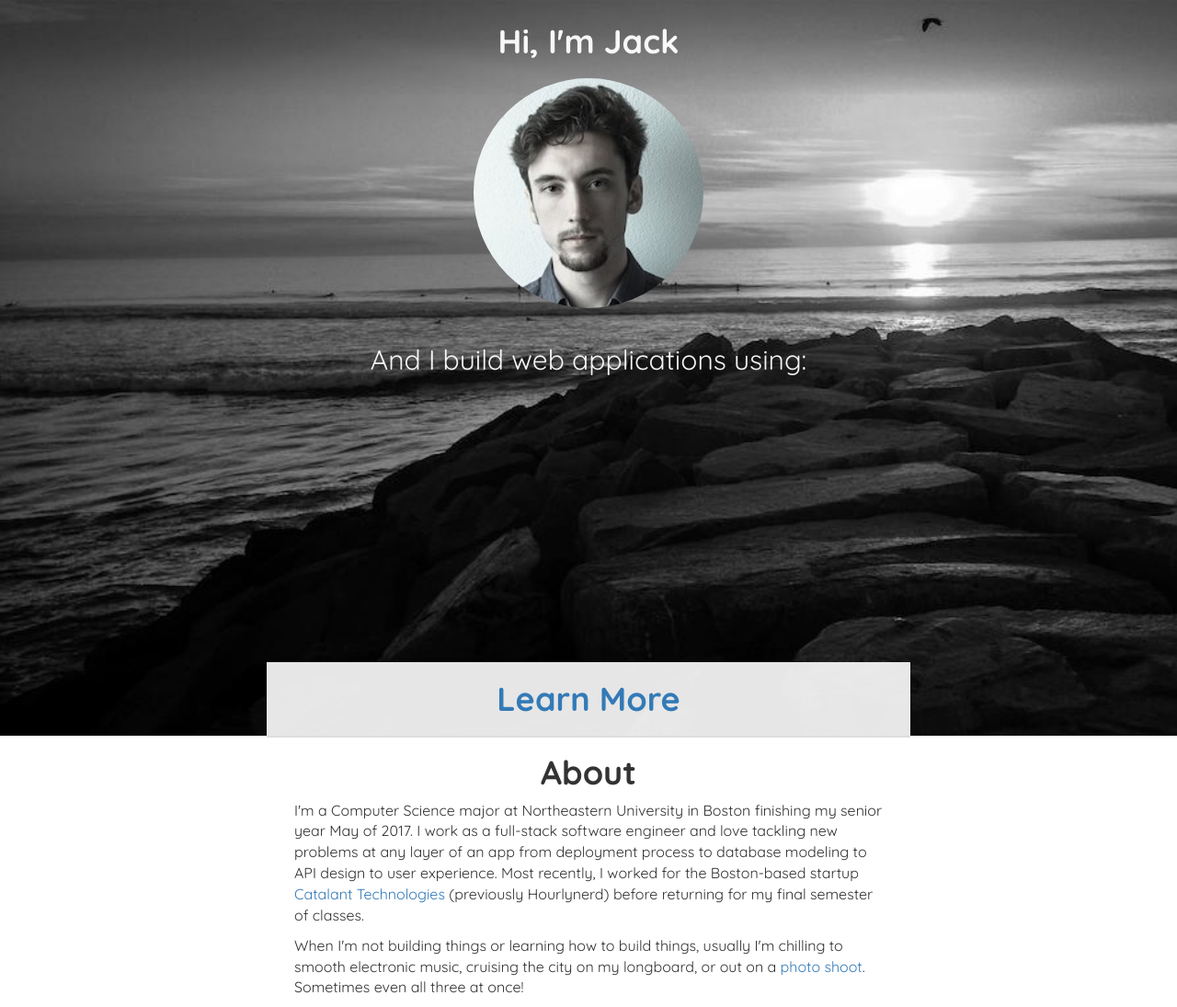
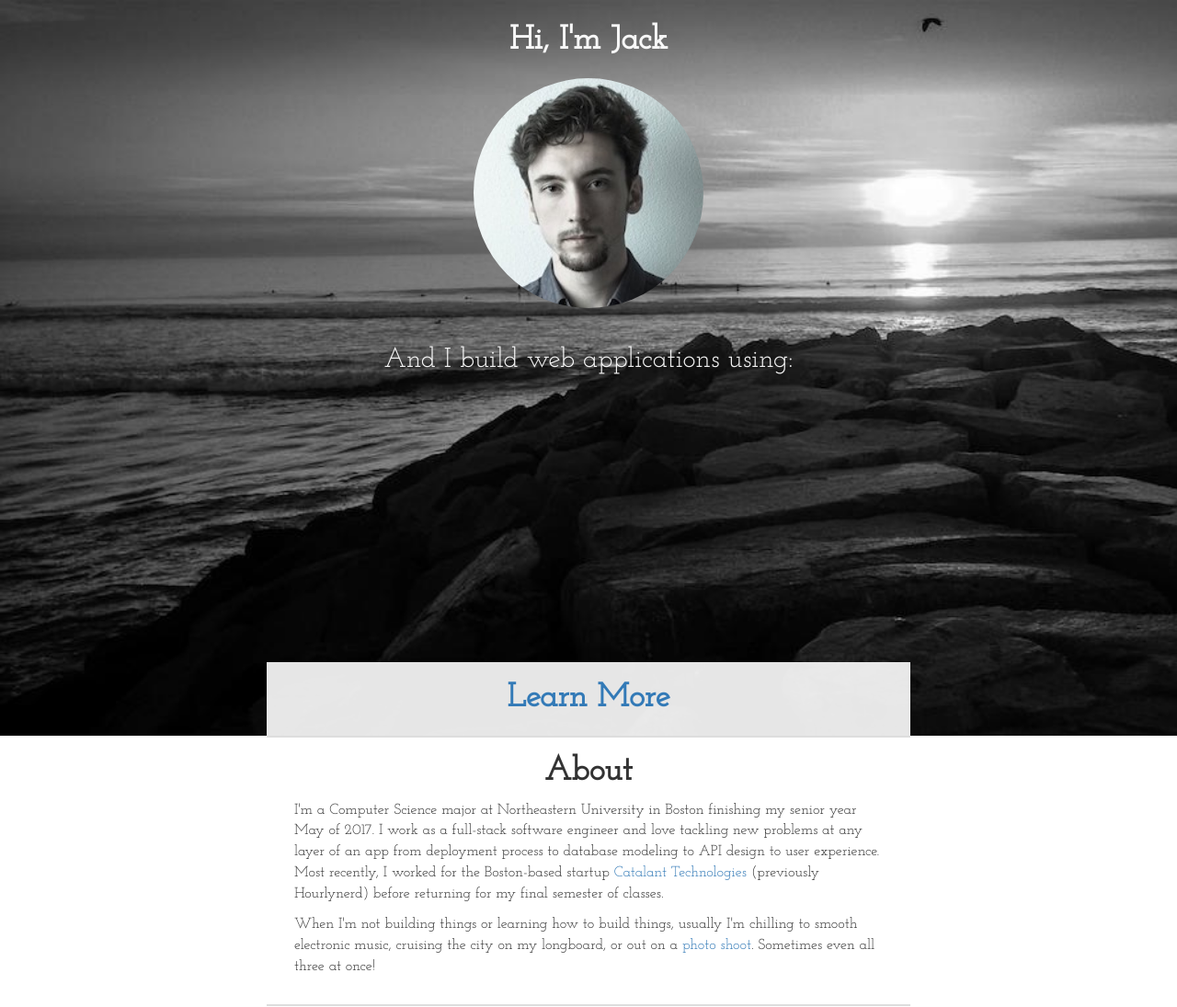
Before and after one commit to jackburns/jackburns.dev, a plain HTML site: page index.html in a window 1280 px wide. Shown: the top 1095 px of the page at 92% size. Drawn offline with nearby package versions, Linux system fonts and the light colour scheme.

Commit message:
update font

```diff
--- a/css/style.css
+++ b/css/style.css
@@ -4,7 +4,7 @@
 	padding-top: 25px;
 	width: 100%;
 	height: auto;
-	font-family: 'Quicksand', sans-serif;
+	font-family: 'Josefin Slab', serif;
 	font-weight: 700;
 	color: rgba(255, 255, 255, .95);;
 }
@@ -83,7 +83,7 @@ p {
 .content {
 	padding: 20px 30px;
 	background: rgba(255, 255, 255, .9);
-	font-family: 'Quicksand', sans-serif;
+	font-family: 'Josefin Slab', serif;
 	font-weight: 400;
 }
 
--- a/index.html
+++ b/index.html
@@ -7,7 +7,7 @@
 		<meta name="viewport" content="width=device-width, initial-scale=1.0, minimal-ui" />
 
 		<link rel="stylesheet" type="text/css" href="https://maxcdn.bootstrapcdn.com/bootstrap/3.3.4/css/bootstrap.min.css">
-		<link rel="stylesheet" type="text/css" href="http://fonts.googleapis.com/css?family=Quicksand:400,700">
+		<link href="https://fonts.googleapis.com/css?family=Josefin+Slab" rel="stylesheet">
 		<link rel="stylesheet" type="text/css" href="https://maxcdn.bootstrapcdn.com/font-awesome/4.6.3/css/font-awesome.min.css">
 		<link rel="stylesheet" type="text/css" href="https://cdn.jsdelivr.net/devicons/1.8.0/css/devicons.min.css">
 
```
